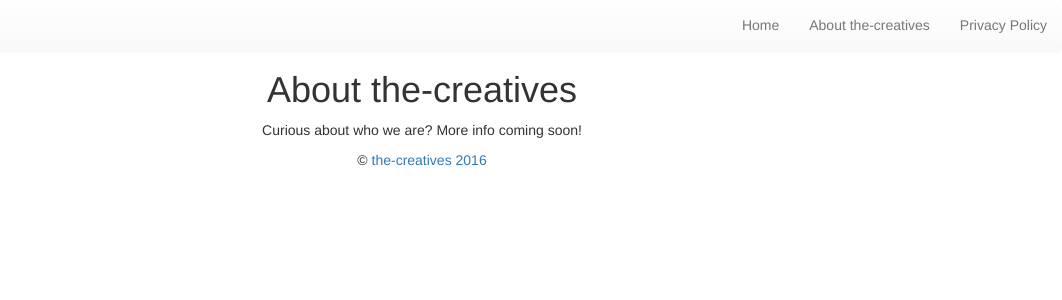
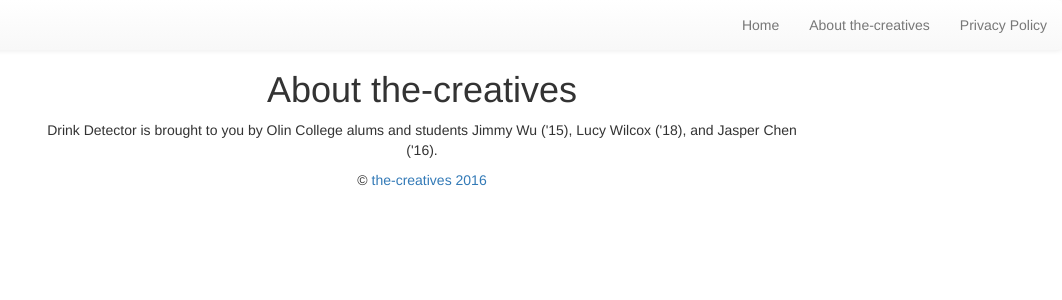
Before and after one commit to the-creatives/ml-drinks, a Django app: page /about/ in a window 1280 px wide. Shown: the top 300 px of the page, without its empty margins (218-1280 px from the left). Run offline with Django 3.2, Linux system fonts and the light colour scheme; some libraries are stand-ins or nearby versions.

Commit message:
update about page

```diff
--- a/drinks/templates/about.html
+++ b/drinks/templates/about.html
@@ -14,7 +14,9 @@
   <h1 class="text-center">About the-creatives</h1>
   <div class="row">
     <div class="col-xs-10 col-xs-offset-1 col-md-8 col-md-offset-2 paddeddiv">
-    <p class="text-center">Curious about who we are? More info coming soon!</p>
+      <p class="text-center">
+        Drink Detector is brought to you by Olin College alums and students Jimmy Wu ('15), Lucy Wilcox ('18), and Jasper Chen ('16).
+      </p>
     </div>
   </div>
 </div>
```
